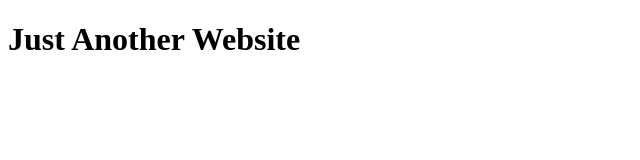
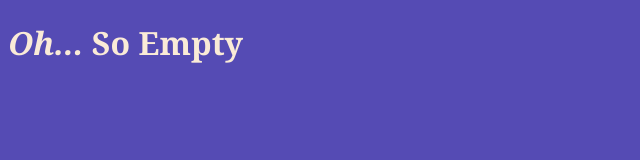
Before and after one commit to titamoto/anotherwebsite, a plain HTML site: page index.html in a window 1280 px wide. Shown: the whole page, without its empty margins (0-640 px from the left). Drawn offline with Linux system fonts and the light colour scheme.

Commit message:
add style.css

```diff
--- a/index.html
+++ b/index.html
@@ -1,9 +1,10 @@
 <!DOCTYPE html>
 <html lang="en">
     <head>
-        <title>Another Website</title>
+        <link rel="stylesheet" href="style.css"/>
+         <title>Another Website</title>
     </head>
     <body>
-        <h1>Just Another Website</h1>
+        <h1><em>Oh...</em> So Empty</h1>
     </body>
 </html>
--- /dev/null
+++ b/style.css
@@ -0,0 +1,9 @@
+body {
+    background: rgb(85, 75, 180);
+
+}
+
+h1 {
+    font-family: Georgia, 'Times New Roman', Times, serif;
+   color: antiquewhite;
+}
```
